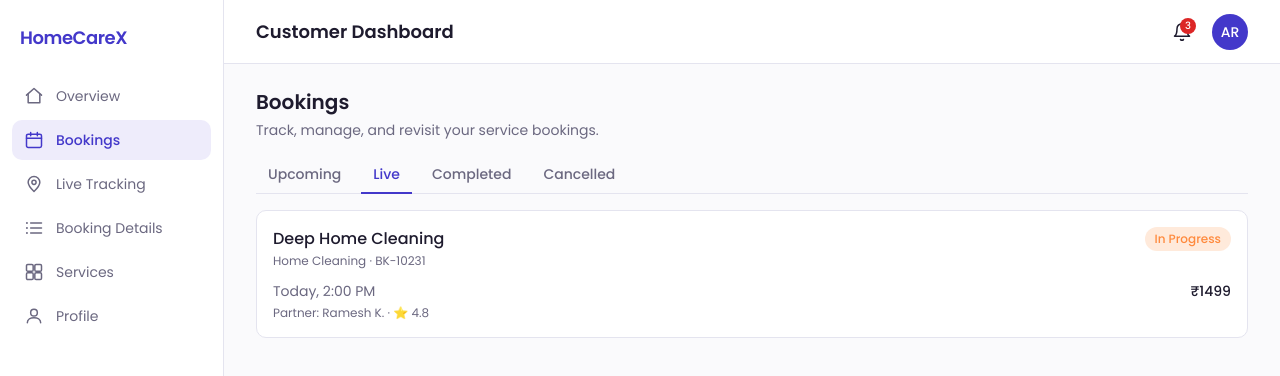
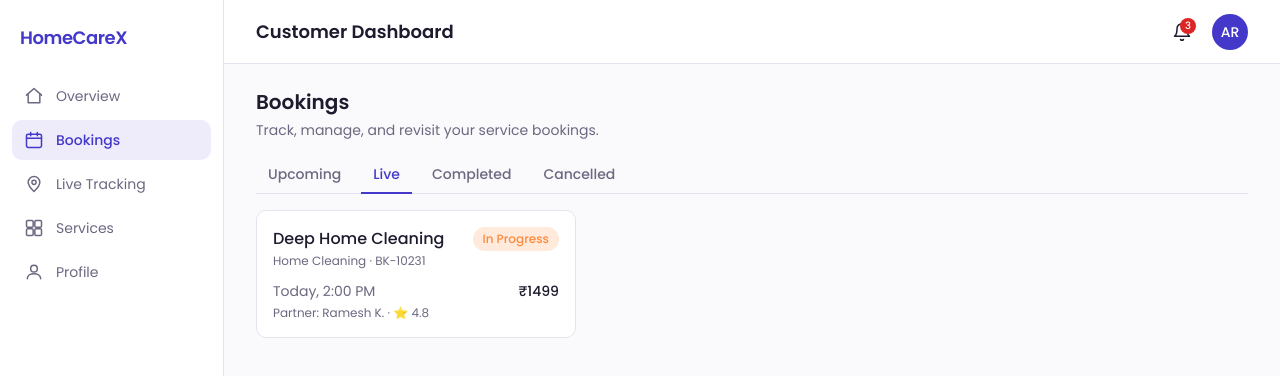
Before and after one commit to Charan951/HomeCareX, a React (Vite) app in the folder frontend/: page /bookings in a window 1280 px wide. Shown: the top 376 px of the page. Built offline with nearby package versions, Linux system fonts and the light colour scheme.

Commit message:
refactor(NavIcon, navItems, bookings): removed the booking details from sidebar

```diff
--- a/frontend/src/components/layout/NavIcon.tsx
+++ b/frontend/src/components/layout/NavIcon.tsx
@@ -56,15 +56,7 @@ export default function NavIcon({ name, className = "" }: NavIconProps) {
           <circle cx="12" cy="10" r="2.5" />
         </svg>
       );
-       case "list":
-      return (
-        <svg {...common}>
-          <path d="M8 6h13M8 12h13M8 18h13" strokeLinecap="round" />
-          <circle cx="3.5" cy="6" r="1.2" fill="currentColor" stroke="none" />
-          <circle cx="3.5" cy="12" r="1.2" fill="currentColor" stroke="none" />
-          <circle cx="3.5" cy="18" r="1.2" fill="currentColor" stroke="none" />
-        </svg>
-      );
+
     default:
       return null;
   }
--- a/frontend/src/components/layout/navItems.ts
+++ b/frontend/src/components/layout/navItems.ts
@@ -15,7 +15,6 @@ export const CUSTOMER_NAV_ITEMS: NavItem[] = [
   { to: "/", label: "Overview", end: true, icon: "home" },
   { to: "/bookings", label: "Bookings", icon: "calendar" },
   { to: "/tracking", label: "Live Tracking", icon: "map-pin" },
-  { to: `/bookings/${ACTIVE_BOOKING.id}`, label: "Booking Details", icon: "list" },
   { to: "/services", label: "Services", icon: "grid" },
   { to: "/profile", label: "Profile", icon: "user" },
 ];
--- a/frontend/src/pages/customer/Bookings/index.tsx
+++ b/frontend/src/pages/customer/Bookings/index.tsx
@@ -41,19 +41,19 @@ export default function Bookings() {
       {filtered.length === 0 ? (
         <p className="text-muted text-sm py-8 text-center">No {tab.toLowerCase()} bookings.</p>
       ) : (
-        <div className="space-y-3">
+        <div className="grid gap-4 sm:grid-cols-2 lg:grid-cols-3">
           {filtered.map((b) => (
             <Link
               key={b.id}
               to={b.status === "In Progress" ? "/tracking" : `/bookings/${b.id}`}
               className="block bg-panel border border-line rounded p-4 hover:border-brand transition-colors"
             >
-              <div className="flex items-start justify-between">
-                <div>
-                  <div className="font-medium text-ink">{b.service}</div>
-                  <div className="text-xs text-muted mt-0.5">{b.category} · {b.id}</div>
+              <div className="flex items-start justify-between gap-2">
+                <div className="min-w-0">
+                  <div className="font-medium text-ink truncate">{b.service}</div>
+                  <div className="text-xs text-muted mt-0.5 truncate">{b.category} · {b.id}</div>
                 </div>
-                <span className={`text-xs font-medium px-2.5 py-1 rounded-full whitespace-nowrap ${statusBadgeClass(b.status)}`}>{b.status}</span>
+                <span className={`text-xs font-medium px-2.5 py-1 rounded-full whitespace-nowrap shrink-0 ${statusBadgeClass(b.status)}`}>{b.status}</span>
               </div>
               <div className="flex items-center justify-between mt-3 text-sm">
                 <span className="text-muted">{b.scheduledAt}</span>
--- a/frontend/src/utils/pageTitle.ts
+++ b/frontend/src/utils/pageTitle.ts
@@ -17,6 +17,6 @@ const TITLES: Record<string, string> = {
 /** Maps the current pathname to a human-readable page title for the TopBar. */
 export function getPageTitle(pathname: string): string {
   if (TITLES[pathname]) return TITLES[pathname];
-  if (pathname.startsWith("/bookings/")) return "Booking Details";
+  if (pathname.startsWith("/bookings/")) return "CustomerDashboard";
   return "HomeCareX";
 }
```
